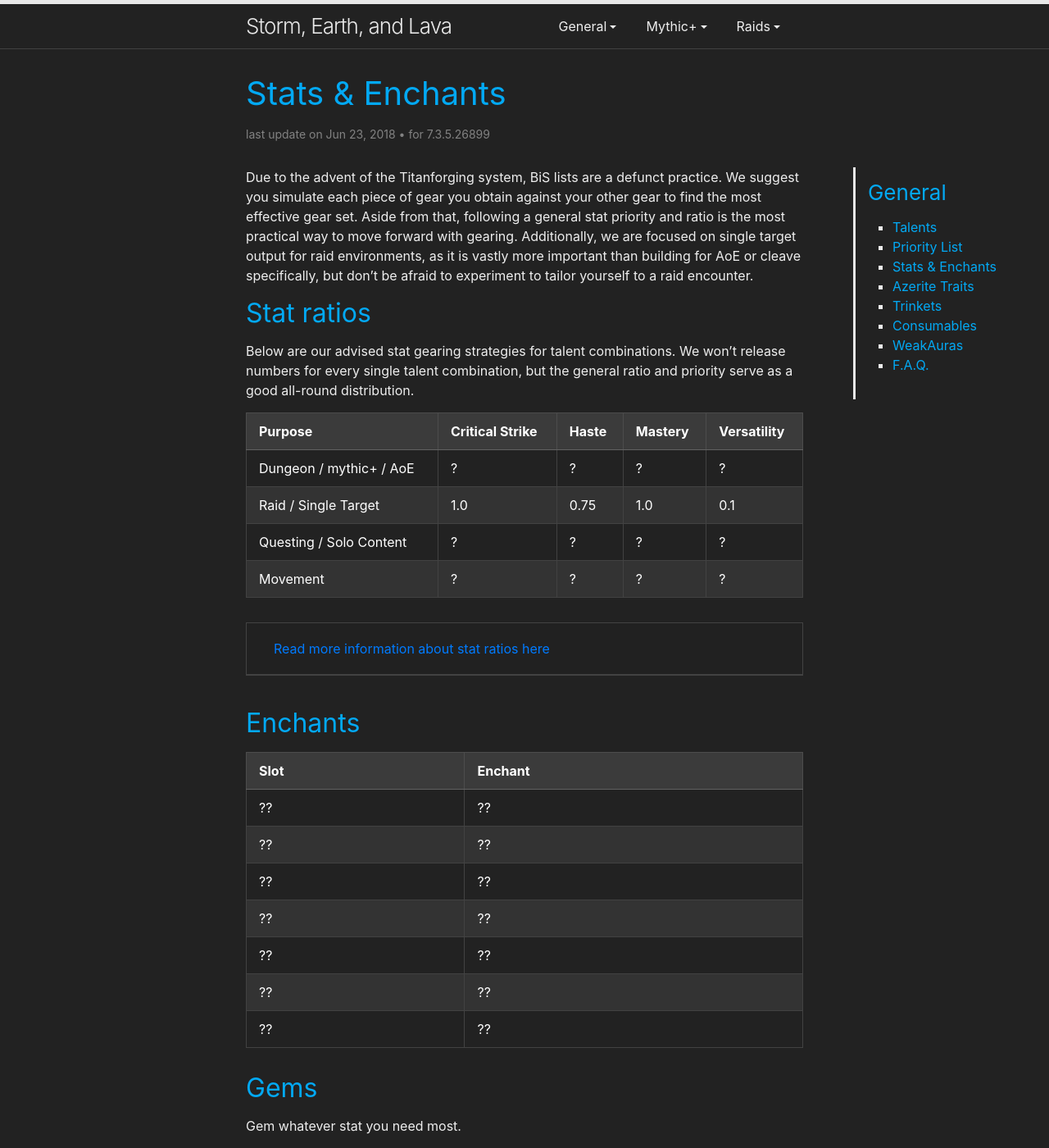
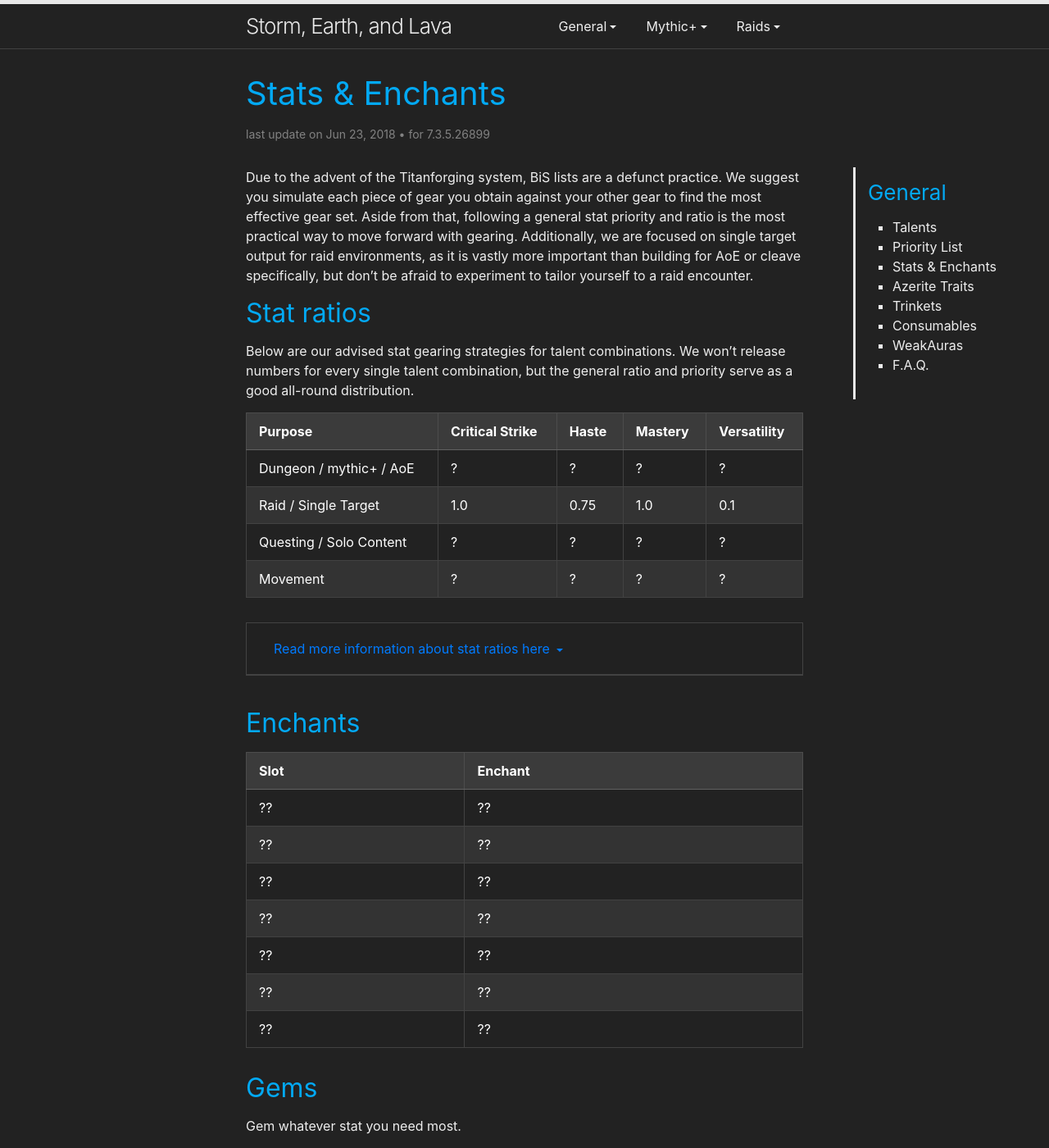
Before and after one commit to stormearthandlava/stormearthandlava.github.io, a Jekyll site: the page built from guide/general/stats.md, in a window 1280 px wide and 1400 px high. Shown: the whole window at 82% size. Built offline with Jekyll 4.4.1, drawn with Linux system fonts in a browser that asks for light colours; a script that is not in the unit is left out.

Commit message:
make side menu visually more equal to the top menu, improve collapse

```diff
--- a/_includes/side_menu.html
+++ b/_includes/side_menu.html
@@ -8,7 +8,7 @@
         <ul>
 
           {%- for sibling in main_category.subcategories -%}
-            <li><a href="{{- sibling.url -}}">{{- sibling.title -}}</a></li>
+            <li><a class="side-menu-link" href="{{- sibling.url -}}">{{- sibling.title -}}</a></li>
           {%- endfor -%}
 
         </ul>
--- a/assets/main.scss
+++ b/assets/main.scss
@@ -100,6 +100,16 @@ a.dropdown-item:visited {
     right: 25%;
   }
 }
+.side-menu-link {
+  color: $text-color;
+}
+.side-menu-link:visited {
+  color: $text-color;
+}
+.side-menu-link:hover {
+  color: $grey-color;
+  text-decoration: none;
+}
 
 pre code, code { // readd this to override bootstraps once again
   color: $text-color;
@@ -114,7 +124,6 @@ ul {
 .highlighter-rouge .highlight { // fix block code
   background: #223;
 }
-
 .card {
   background-color: #222;
   border: 1px solid $grey-color-dark;
@@ -122,6 +131,21 @@ ul {
 .card-header {
   border-bottom: 1px solid $grey-color-dark;
 }
+.card-header h5 button::after { // drop down symbol
+  display: inline-block;
+    width: 0;
+    height: 0;
+    margin-left: .255em;
+    vertical-align: .18em;
+    content: "";
+    border-top: .3em solid;
+    border-right: .3em solid transparent;
+    border-bottom: 0;
+    border-left: .3em solid transparent;
+}
+.card-header h5 button.btn-link:hover, .card-header h5 button.btn-link:focus {
+  text-decoration: none;
+}
 .accordion .card:first-of-type, .card:last-of-type {
   border-bottom: 1px solid $grey-color-dark;
 }
```
